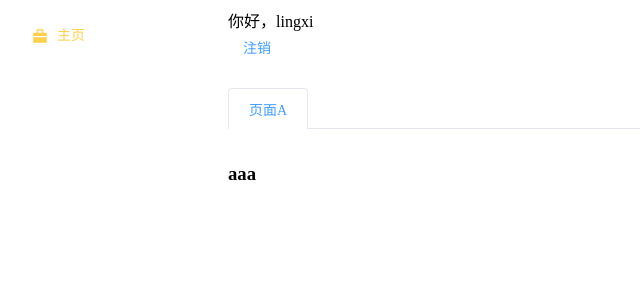
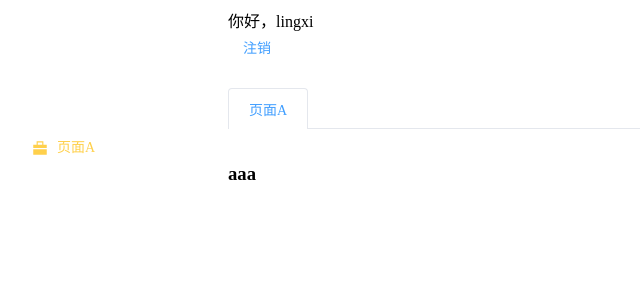
Before and after one commit to yasinshaw/lingxi, a Vue app: page /#/a in a window 1280 px wide. Shown: the top 300 px of the page, without its empty margins (0-640 px from the left). Built offline with nearby package versions, Linux system fonts and the light colour scheme.

Commit message:
支持动态路由

```diff
--- a/src/layout/aside.vue
+++ b/src/layout/aside.vue
@@ -6,11 +6,12 @@
         ></div>
 
         <el-menu
-            default-active="/home"
+            :default-active="activeRouter"
             class="el-menu-vertical-demo bg-gray-700"
             active-text-color="#ffd04b"
             background-color="rgb(55 65 81 / var(--tw-bg-opacity))"
             text-color="#fff"
+            router
             @select="handleSelect"
         >
             <template v-for="sideBar in sideBars">
@@ -44,6 +45,8 @@ import {
     Menu as IconMenu,
 } from '@element-plus/icons-vue'
 import MyRoute from '@/routes/routes'
+import { useActiveRouterStore } from '@/store/modules/activeRouter';
+import { storeToRefs } from 'pinia';
 const sideBars = MyRoute[0].children
 /**
 * 路由对象
@@ -71,8 +74,9 @@ watchEffect(() => {
 defineExpose({
     ...toRefs(data)
 })
+const { activeRouter, routerTabs } = storeToRefs(useActiveRouterStore)
 const handleSelect = (path: string) => {
-    router.push(path)
+    // router.push(path)
 }
 </script>
 <style scoped>
--- a/src/layout/layout.vue
+++ b/src/layout/layout.vue
@@ -77,7 +77,6 @@ function changeTab(name: string) {
   router.push(name)
 }
 function remove(name: string) {
-  useActiveRouterStore.removeRouterTabs(name)
   const pages = routerTabs.value
   let index = pages.findIndex(v => v.path == name)
   // 如果删除的当前路由，优先找下一个，如果下一个没有了，找上一个，如果上一个没有了，回到首页
@@ -90,6 +89,7 @@ function remove(name: string) {
       router.push('/home')
     }
   }
+  useActiveRouterStore.removeRouterTabs(name)
 }
 
 </script>
--- a/src/main.ts
+++ b/src/main.ts
@@ -25,7 +25,7 @@ const router = VueRouter.createRouter({
   routes, // `routes: routes` 的缩写
 })
 router.beforeEach((to, from) => {
-  useActiveRouterStore.changeActiveRouter(to.fullPath)
+  useActiveRouterStore.changeActiveRouter(to)
   return true
 })
 
--- a/src/pages/articles/articleList.vue
+++ b/src/pages/articles/articleList.vue
@@ -1,6 +1,9 @@
 <template>
     <div>
         <h1>article list</h1>
+        <el-button type="primary" @click="$router.push('/articles/edit/1')">
+            编辑
+        </el-button>
     </div>
 </template>
 
--- a/src/pages/articles/editArticle.vue
+++ b/src/pages/articles/editArticle.vue
@@ -1,6 +1,6 @@
 <template>
   <div >
-      <h1>edit article</h1>
+      <h1>edit article {{$route.params.id}}</h1>
   </div>
 </template>
 
--- a/src/routes/routes.ts
+++ b/src/routes/routes.ts
@@ -28,7 +28,7 @@ const dynamicRoute: RouteRecordRaw[] = [
                 }
             },
             {
-                path: 'edit',
+                path: 'edit/:id',
                 component: () => import('../pages/articles/editArticle.vue'),
                 meta: {
                     label: '编辑文章'
@@ -81,30 +81,15 @@ routes.concat(dynamicRoute)
 function addFullPath(parentPath: string, routes: RouteRecordRaw[]) {
     routes.forEach(v => {
         if (v.path.startsWith('/')) {
-            v.meta!.fullPath = v.path
+            v.meta!.configFullPath = v.path
         } else {
-            v.meta!.fullPath = parentPath + '/' + v.path
+            v.meta!.configFullPath = parentPath + '/' + v.path
         }
         if (v.children) {
-            addFullPath(v.meta!.fullPath as string, v.children)
+            addFullPath(v.meta!.configFullPath as string, v.children)
         }
     })
 }
 addFullPath('/', routes)
 
-export function findByFullPath(fullPath: string, arr: RouteRecordRaw[] | undefined): RouteRecordRaw | undefined {
-    if (!arr || arr.length == 0) {
-        return undefined
-    }
-    let obj = arr.find(v => v.meta!.fullPath == fullPath)
-    if (obj) {
-        return obj
-    } else {
-        // 如果没找到，遍历往下找
-        // todo 这里可以优化一下性能
-        obj = arr.find(v => findByFullPath(fullPath, v.children) != undefined)
-        return findByFullPath(fullPath, obj?.children)
-    }
-}
-
 export default routes
--- a/src/store/modules/activeRouter.ts
+++ b/src/store/modules/activeRouter.ts
@@ -1,6 +1,8 @@
 import { defineStore } from 'pinia'
 import { store } from '..'
 import routes, { findByFullPath } from '@/routes/routes'
+import { RouteLocationNormalized } from 'vue-router'
+import { config } from 'process'
 
 class EditableTab {
     constructor(public path: string, public label: string) { }
@@ -15,13 +17,14 @@ const useActiveRouterStoreFunc = defineStore('activeRouter', {
     // could also be defined as
     // state: () => ({ count: 0 })
     actions: {
-        changeActiveRouter(path: string) {
-            this.activeRouter = path
-            let index = this.routerTabs.findIndex((v) => v.path == path)
+        changeActiveRouter(to: RouteLocationNormalized) {
+            const path = to.path
+            const configPath = to.meta?.configFullPath as string
+            this.activeRouter = configPath
+            let index = this.routerTabs.findIndex((v) => v.path == configPath)
             if (index == -1) {
                 // todo 要注意嵌套的场景
-                const routeObj = findByFullPath(path, routes)
-                this.routerTabs.push(new EditableTab(path, routeObj?.meta?.label as string))
+                this.routerTabs.push(new EditableTab(configPath, to.meta?.label as string))
             }
         },
         removeRouterTabs(path: string) {
```
